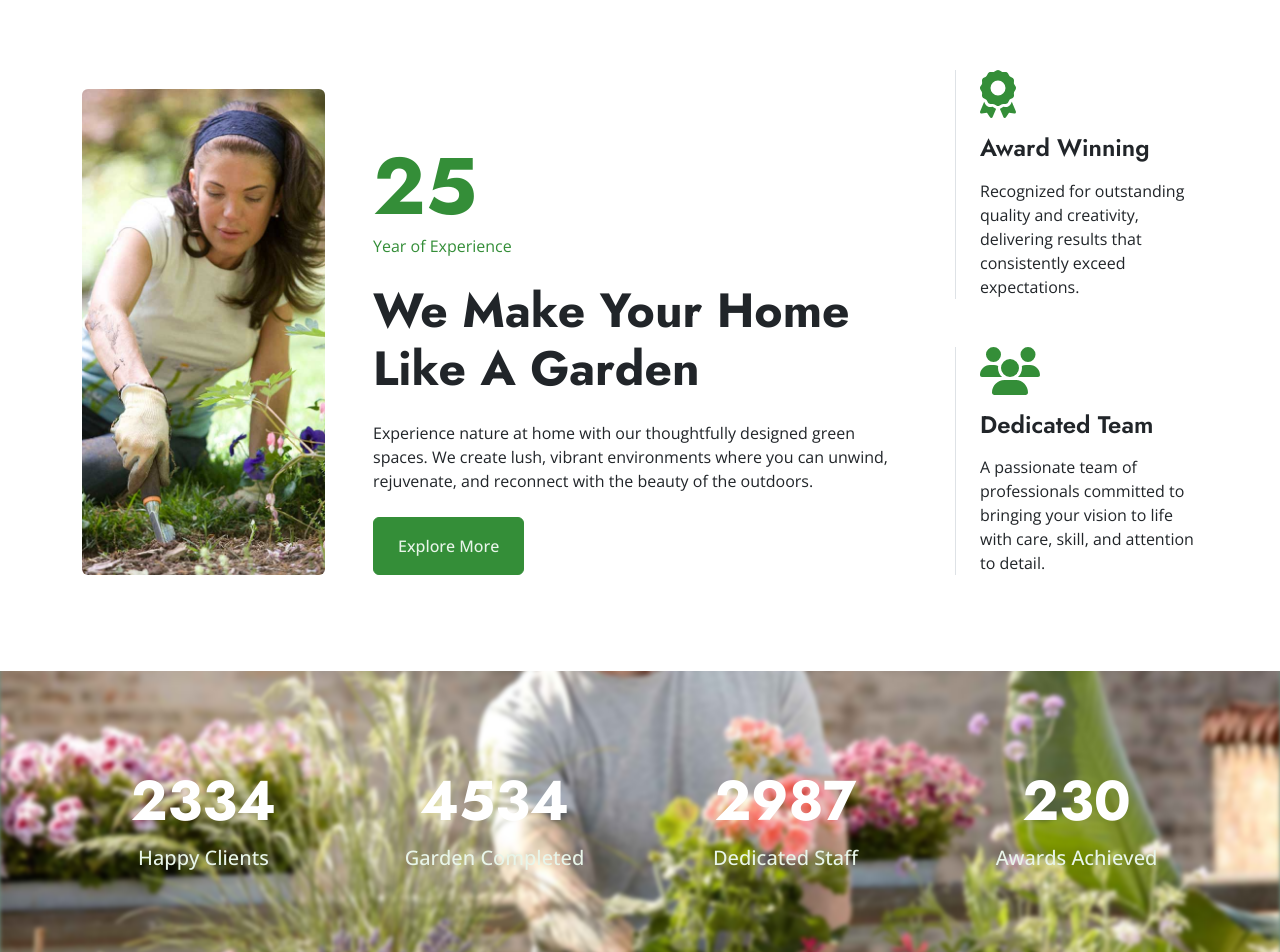
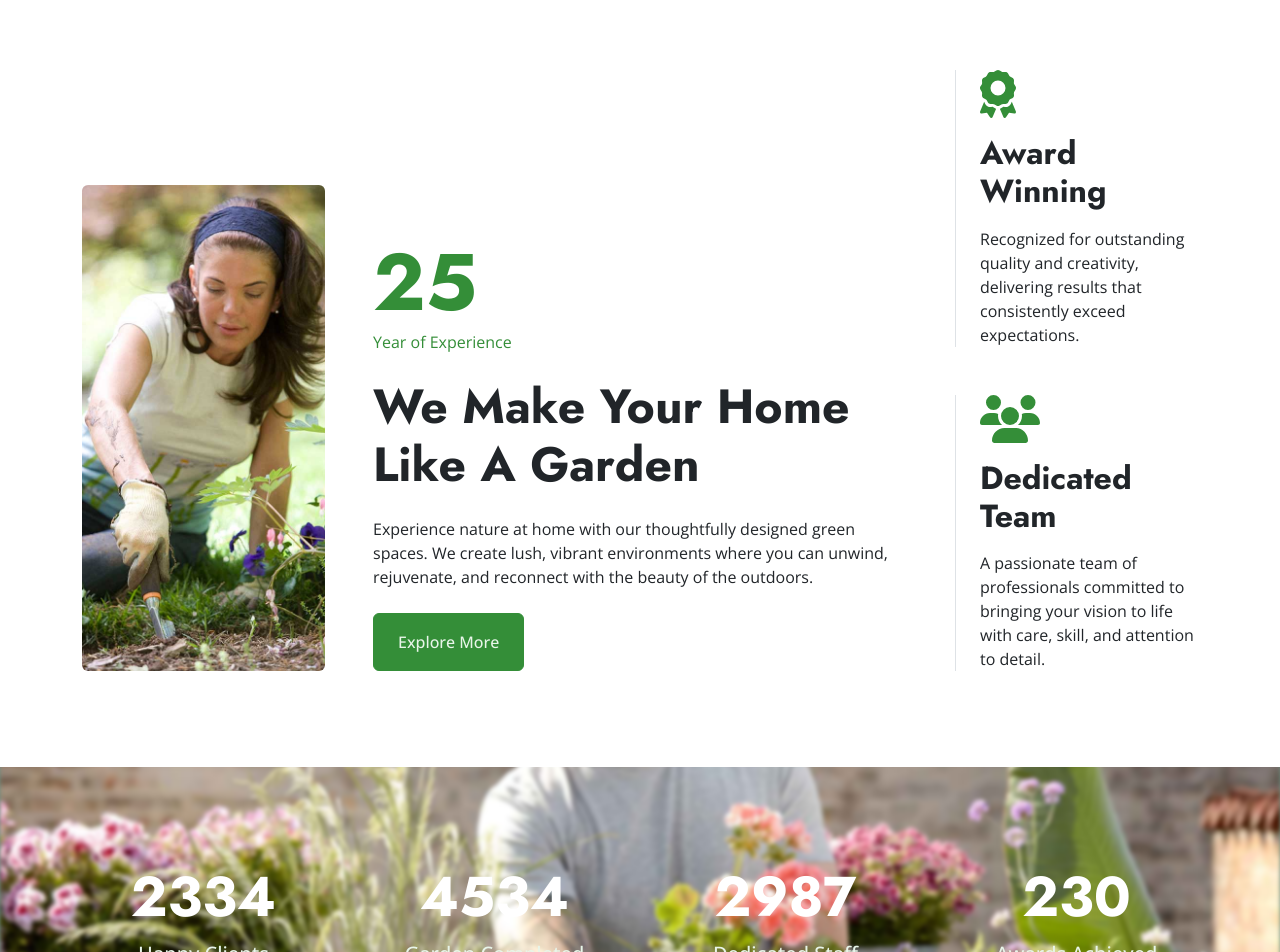
Before and after one commit to ankushshewale/gardenerWebsite, a Next.js app: page /about in a window 1280 px wide. Shown: the part 480-1432 px from the top of the page. Built offline with nearby package versions, Linux system fonts and the light colour scheme.

Commit message:
Fixed lighthouse issues

```diff
--- a/src/app/globals.scss
+++ b/src/app/globals.scss
@@ -104,7 +104,7 @@ h6,
 
 .navbar .navbar-nav .nav-link:hover,
 .navbar .navbar-nav .nav-link.active {
-  color: var(--primary);
+  color: #318635;
 }
 
 .navbar .dropdown-toggle::after {
--- a/src/app/layout.js
+++ b/src/app/layout.js
@@ -17,8 +17,8 @@ const openSans = Open_Sans({
 });
 
 export const metadata = {
-  title: "Create Next App",
-  description: "Generated by create next app",
+  title: "Gardener - Gardening Website Template",
+  description: "Make Your Home Like Garden",
 };
 
 export default function RootLayout({ children }) {
--- a/src/components/BaseFooter.js
+++ b/src/components/BaseFooter.js
@@ -42,24 +42,28 @@ const BaseFooter = () => {
                 <a
                   className="btn btn-square btn-outline-light rounded-circle me-2"
                   href=""
+                  aria-label="Twitter"
                 >
                   <FontAwesomeIcon icon={faTwitter} />
                 </a>
                 <a
                   className="btn btn-square btn-outline-light rounded-circle me-2"
                   href=""
+                  aria-label="Facebook"
                 >
                   <FontAwesomeIcon icon={faFacebookF} />
                 </a>
                 <a
                   className="btn btn-square btn-outline-light rounded-circle me-2"
                   href=""
+                  aria-label="YouTube"
                 >
                   <FontAwesomeIcon icon={faYoutube} />
                 </a>
                 <a
                   className="btn btn-square btn-outline-light rounded-circle me-2"
                   href=""
+                  aria-label="LinkedIn"
                 >
                   <FontAwesomeIcon icon={faLinkedinIn} />
                 </a>
--- a/src/components/HomeAbout.js
+++ b/src/components/HomeAbout.js
@@ -41,7 +41,7 @@ const HomeAbout = () => {
                       icon={faAward}
                       className="fa-3x text-primary mb-3"
                     />
-                    <h4 className="mb-3">Award Winning</h4>
+                    <h2 className="mb-3">Award Winning</h2>
                     <span>
                       Recognized for outstanding quality and creativity,
                       delivering results that consistently exceed expectations.
@@ -54,7 +54,7 @@ const HomeAbout = () => {
                       icon={faUsers}
                       className="fa-3x text-primary mb-3"
                     />
-                    <h4 className="mb-3">Dedicated Team</h4>
+                    <h2 className="mb-3">Dedicated Team</h2>
                     <span>
                       A passionate team of professionals committed to bringing
                       your vision to life with care, skill, and attention to
--- a/src/components/Navbar.js
+++ b/src/components/Navbar.js
@@ -40,16 +40,16 @@ const Navbar = () => {
           <div className="col-lg-5 px-5 text-end">
             <div className="h-100 d-inline-flex align-items-center mx-n2">
               <span>Follow Us:</span>
-              <a className="btn btn-link text-light" href="">
+              <a className="btn btn-link text-light" href="" aria-label="Facebook">
                 <FontAwesomeIcon icon={faFacebookF} />
               </a>
-              <a className="btn btn-link text-light" href="">
+              <a className="btn btn-link text-light" href="" aria-label="Twitter">
                 <FontAwesomeIcon icon={faTwitter} />
               </a>
-              <a className="btn btn-link text-light" href="">
+              <a className="btn btn-link text-light" href="" aria-label="LinkedIn">
                 <FontAwesomeIcon icon={faLinkedinIn} />
               </a>
-              <a className="btn btn-link text-light" href="">
+              <a className="btn btn-link text-light" href="" aria-label="Instagram">
                 <FontAwesomeIcon icon={faInstagram} />
               </a>
             </div>
```
